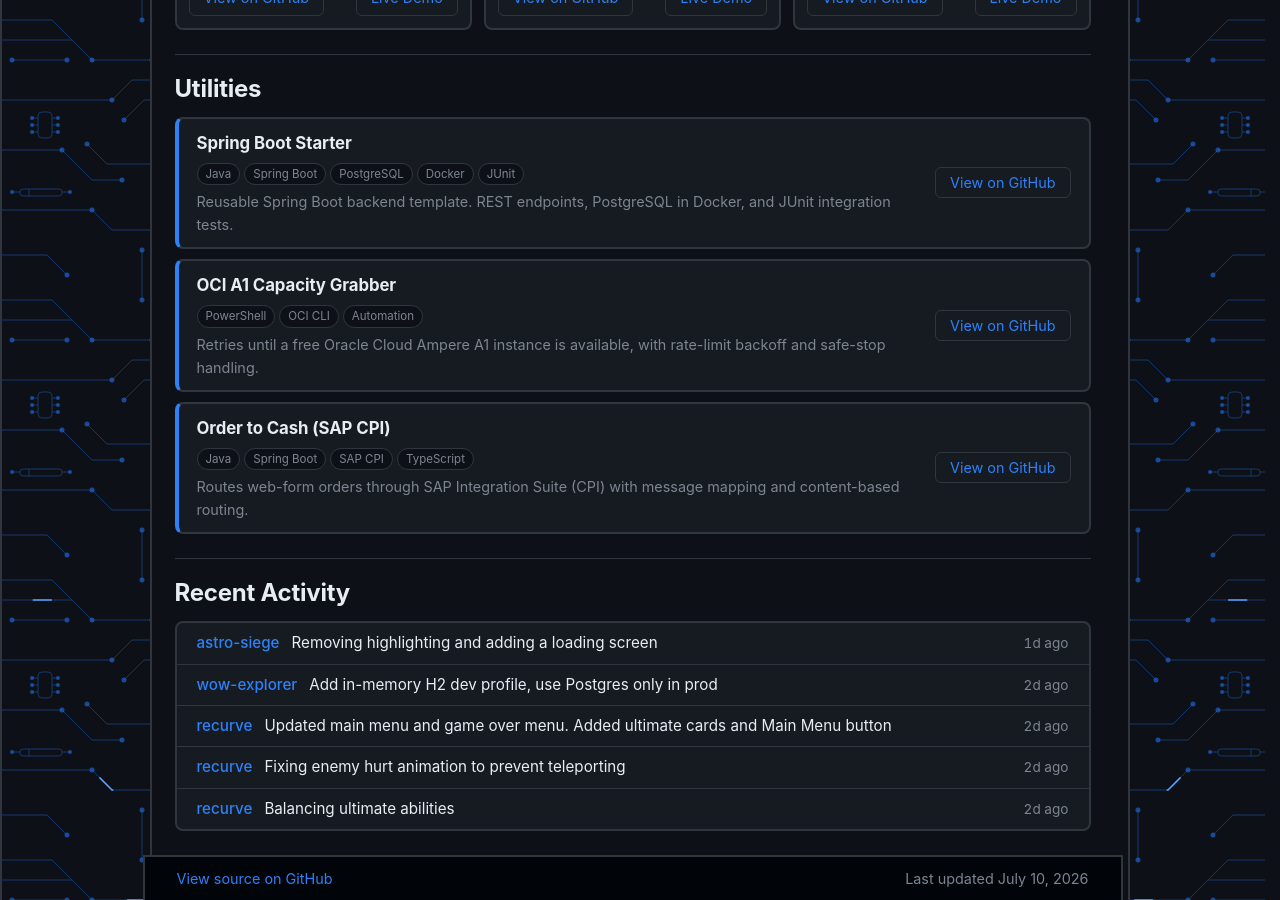
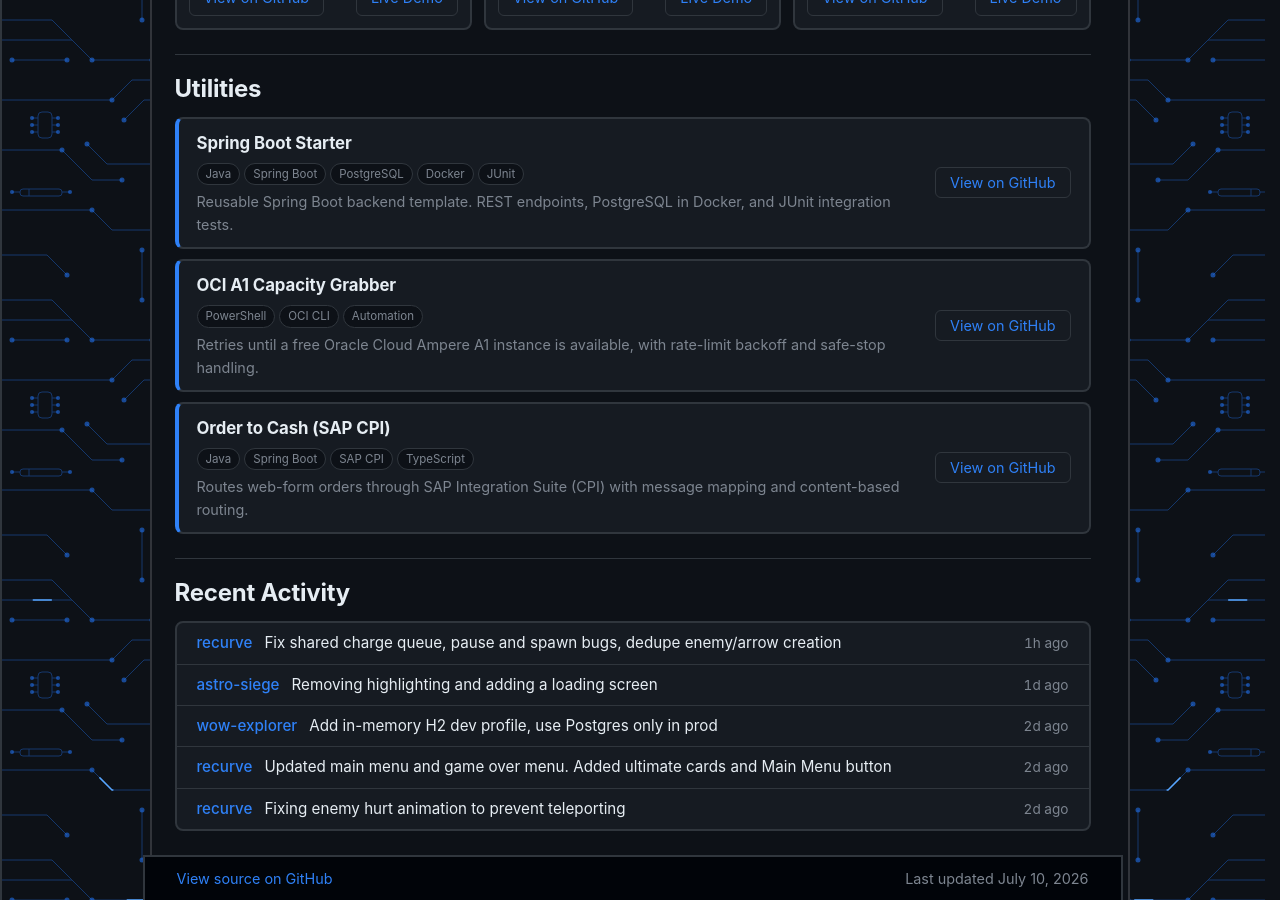
Before and after one commit to rwdenmark/rwdenmark.github.io, a Jekyll site: the page built from projects.html, in a window 1280 px wide and 900 px high, scrolled down 1507 px. Built offline with Jekyll 4.4.1, drawn with Linux system fonts in a browser that asks for light colours.

Commit message:
chore: update recent commits cache [skip ci]

```diff
--- a/_data/commits.json
+++ b/_data/commits.json
@@ -1,4 +1,10 @@
 [
+  {
+    "repo": "recurve",
+    "message": "Fix shared charge queue, pause and spawn bugs, dedupe enemy/arrow creation",
+    "date": "2026-07-11T04:23:12Z",
+    "url": "https://github.com/rwdenmark/recurve/commit/372fce79c63182a9482ca9f1c0c43d2ce2cfcc16"
+  },
   {
     "repo": "astro-siege",
     "message": "Removing highlighting and adding a loading screen",
@@ -22,11 +28,5 @@
     "message": "Fixing enemy hurt animation to prevent teleporting",
     "date": "2026-07-08T20:09:53Z",
     "url": "https://github.com/rwdenmark/recurve/commit/0c70127da872142a78a059d162b3adcaf48b1aab"
-  },
-  {
-    "repo": "recurve",
-    "message": "Balancing ultimate abilities",
-    "date": "2026-07-08T19:32:19Z",
-    "url": "https://github.com/rwdenmark/recurve/commit/701197aedcec5de06f37d9d630dcbdb5f2afa06d"
   }
 ]
```
